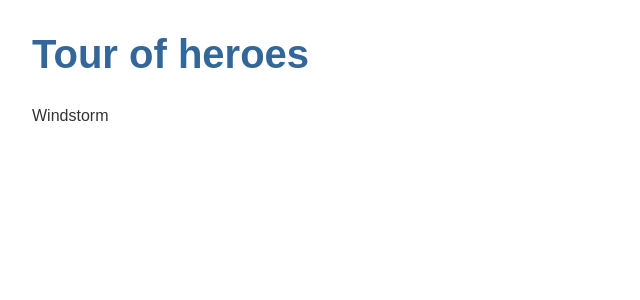
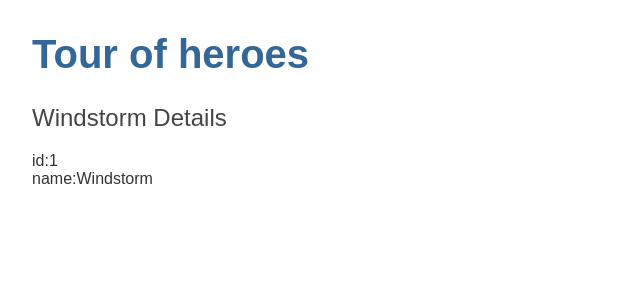
Before and after one commit to Fransvis/angular-heroes, an Angular app: page / in a window 1280 px wide. Shown: the top 300 px of the page, without its empty margins (0-640 px from the left). Built offline with nearby package versions, Linux system fonts and the light colour scheme.

Commit message:
Fransvis: created a hero interface and updated it to be an object on heroes component + updated heroes html to display hero information

```diff
--- /dev/null
+++ b/src/app/hero.ts
@@ -0,0 +1,4 @@
+export interface Hero {
+  id: number;
+  name: string;
+}
--- a/src/app/heroes/heroes.component.html
+++ b/src/app/heroes/heroes.component.html
@@ -1 +1,3 @@
-{{ hero }}
+<h2>{{ hero.name }} Details</h2>
+<div><span>id:</span>{{ hero.id }}</div>
+<div><span>name:</span>{{ hero.name }}</div>
--- a/src/app/heroes/heroes.component.ts
+++ b/src/app/heroes/heroes.component.ts
@@ -1,4 +1,5 @@
 import { Component, OnInit } from '@angular/core';
+import { Hero } from '../hero';
 
 @Component({
   selector: 'app-heroes',
@@ -6,8 +7,11 @@
   styleUrls: ['./heroes.component.scss']
 })
 export class HeroesComponent implements OnInit {
+  hero: Hero = {
+    id: 1,
+    name: 'Windstorm'
+  }
 
-  hero = 'Windstorm';
 
   constructor() { }
 
```
